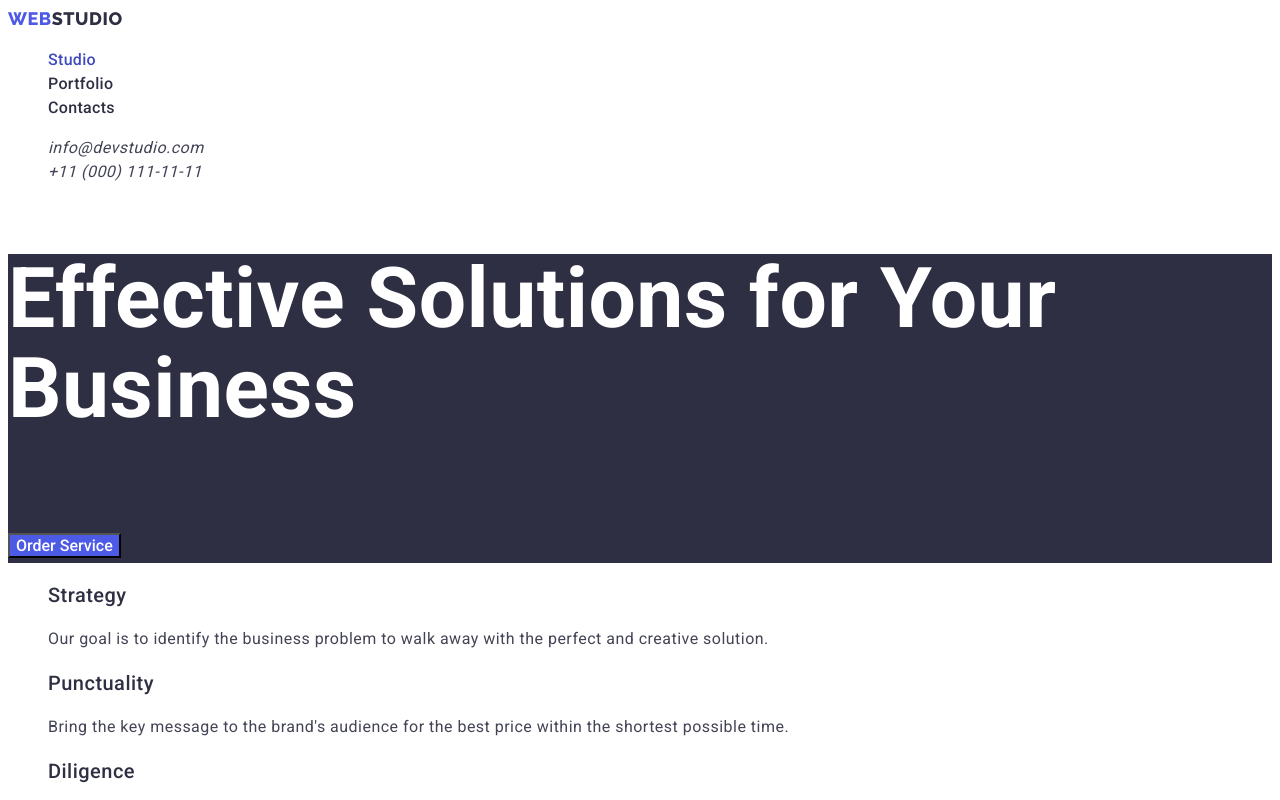
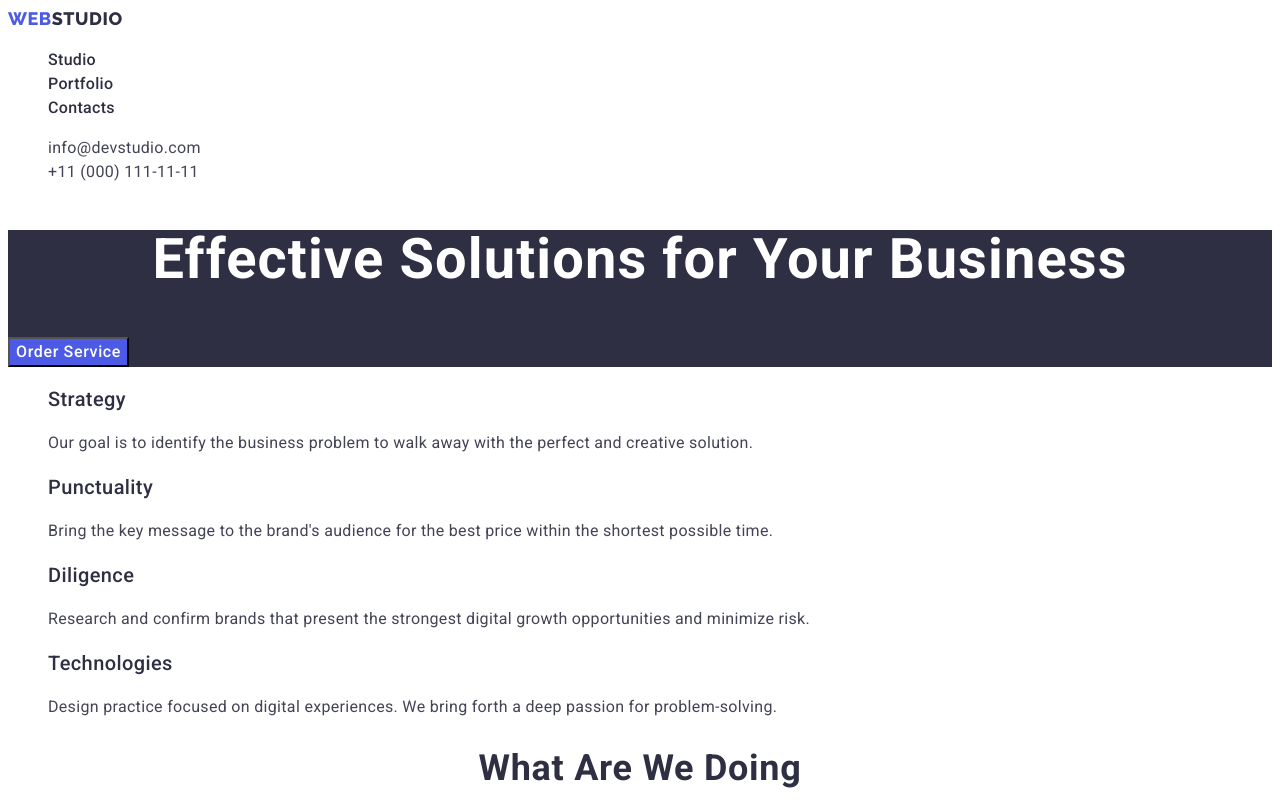
Before and after one commit to OlgaBieliaieva/goit-markup-hw-2, a plain HTML site: page index.html in a window 1280 px wide. Shown: the top 800 px of the page. Drawn offline with Linux system fonts and the light colour scheme.

Commit message:
fixed sections

```diff
--- a/css/styles.css
+++ b/css/styles.css
@@ -63,6 +63,12 @@ list {
 .current {
   color: var(--hover-brand);
 }
+.contacts {
+  font-style: normal;
+}
+.contact-item {
+  letter-spacing: 0.02em;
+}
 .contact-item > a:hover,
 .contact-item > a:focus {
   color: var(--hover-brand);
@@ -71,8 +77,12 @@ list {
   background-color: var(--dark);
   color: var(--main-light);
   font-weight: var(--text-bold);
+}
+.hero-title {
   font-size: var(--title);
   line-height: 1.07;
+  text-align: center;
+  letter-spacing: 0.02em;
 }
 .hero-button {
   background-color: var(--primary-brand);
@@ -80,14 +90,24 @@ list {
   font-family: var(--font-primary);
   font-weight: var(--text-medium);
   font-size: var(--text);
+  line-height: 1.5;
+  letter-spacing: 0.04em;
   text-transform: capitalize;
   cursor: pointer;
+}
+.hero-button:hover,
+.hero-button:focus {
+  color: var(--hover-brand);
 }
 .card-title {
   color: var(--dark);
   font-weight: var(--text-medium);
   font-size: var(--subsection-title);
   line-height: 1.2;
+  letter-spacing: 0.02em;
+}
+.card-text {
+  letter-spacing: 0.02em;
 }
 .team {
   background-color: var(--light);
@@ -100,6 +120,9 @@ list {
   font-weight: var(--text-bold);
   font-size: var(--subtitle);
   line-height: 1.11;
+  letter-spacing: 0.02em;
+  text-align: center;
+  text-transform: capitalize;
 }
 .footer {
   background-color: var(--dark);
--- a/index.html
+++ b/index.html
@@ -25,7 +25,7 @@
         <ul class="navigation-list list">
           <li>
             <a
-              class="navigation-link link current"
+              class="navigation-link link"
               href="./index.html"
               target="_blank"
               rel="noreferrer noopener nofollow"
@@ -67,12 +67,12 @@
     </header>
     <main>
       <section class="hero">
-        <h1>Effective Solutions for Your Business</h1>
+        <h1 class="hero-title">Effective Solutions for Your Business</h1>
         <button class="hero-button" type="button">Order service</button>
       </section>
       <section class="benefits">
         <h2 hidden>Our Benefits</h2>
-        <ul class="benefits-list">
+        <ul class="benefits-list list">
           <li class="benefits-card">
             <h3 class="card-title">Strategy</h3>
             <p class="card-text">
@@ -105,7 +105,7 @@
       </section>
       <section class="service">
         <h2 class="section-title">What are we doing</h2>
-        <ul>
+        <ul class="list">
           <li>
             <img
               src="./images/desktop.jpg"
@@ -127,7 +127,7 @@
       </section>
       <section class="team">
         <h2 class="section-title">Our Team</h2>
-        <ul class="team-list">
+        <ul class="team-list list">
           <li class="team-card">
             <img
               src="./images/team-1.jpg"
@@ -169,11 +169,11 @@
     </main>
     <footer class="footer">
       <a
-        href="./index.html"
-        rel="noreferrer noopener nofollow"
-        class="logo-invert"
-        ><span class="logo-accent">Web</span>Studio</a
-      >
+          href="./index.html"
+          rel="noreferrer noopener nofollow"
+          class="logo link"
+          >Web<span class="logo-accent">Studio</span></a
+        >
       <p>
         Increase the flow of customers and sales for your business with digital
         marketing & growth solutions.
```
